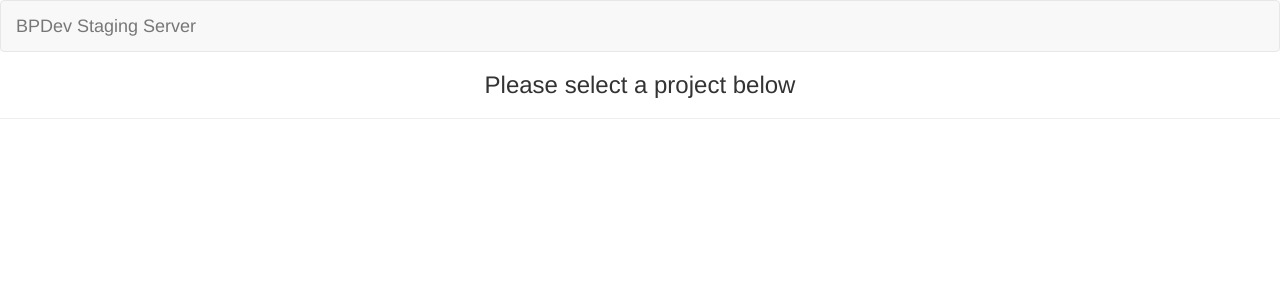
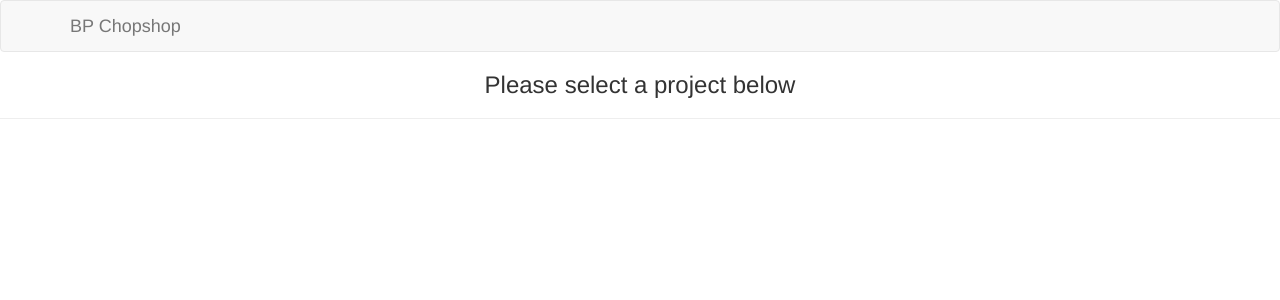
Before and after one commit to crushcafeteria/bpchopshop-landing-page, a PHP site: page / in a window 1280 px wide. Shown: the top 300 px of the page. Run offline with PHP 8.4, Linux system fonts and the light colour scheme; data that the repository does not hold is empty; some libraries are stand-ins or nearby versions.

Commit message:
App name now BP Chopshop

```diff
--- a/index.php
+++ b/index.php
@@ -21,6 +21,7 @@
 
 		<nav class="navbar navbar-default" role="navigation">
 			<!-- Brand and toggle get grouped for better mobile display -->
+			<div class="container">
 				<div class="navbar-header">
 					<button type="button" class="navbar-toggle" data-toggle="collapse" data-target=".navbar-ex1-collapse">
 						<span class="sr-only">Toggle navigation</span>
@@ -28,7 +29,8 @@
 						<span class="icon-bar"></span>
 						<span class="icon-bar"></span>
 					</button>
-				<a class="navbar-brand" href="#">BPDev Staging Server</a>
+					<a class="navbar-brand" href="index.php">BP Chopshop</a>
+				</div>
 			</div>
 
 		</nav>
@@ -40,7 +42,6 @@
 
 		<?php
 		$rootContents = scandir('/var/www/html');
-
 		$folders = array();
 		foreach($rootContents as $item){
 			if(count(explode('.', $item)) == 1){
```
Lines whose indentation alone changed are shown as unchanged.
